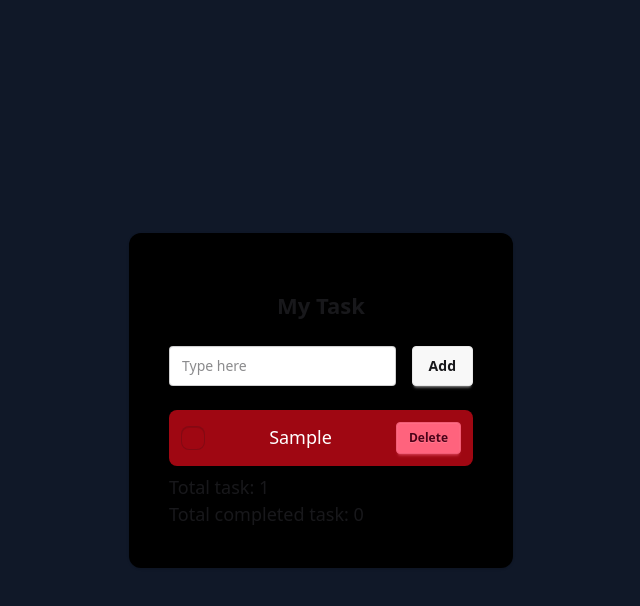
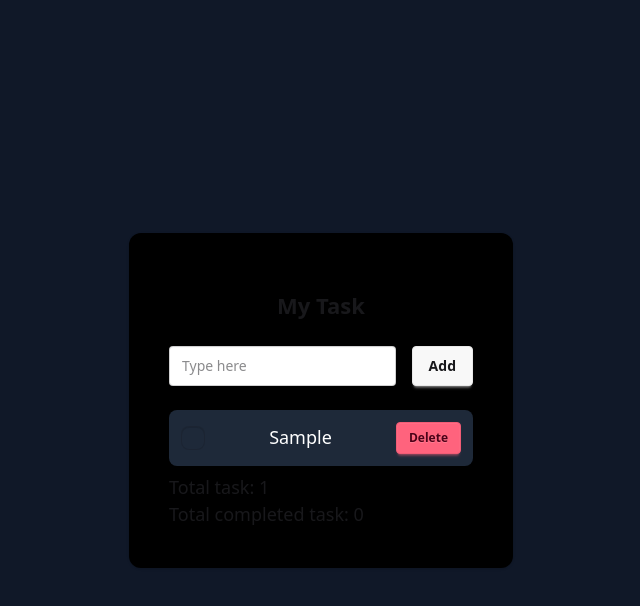
Before and after one commit to jacobferreras/todo-list, a Next.js app: page / in a window 1280 px wide. Both pictures are taken after typing "Sample" into the empty fields and a click on the button "Add". Shown: the top 606 px of the page, without its empty margins (319-959 px from the left). Built offline with nearby package versions, Linux system fonts and the light colour scheme.

Commit message:
fix: update task item background color and add useEffect for future enhancements

```diff
--- a/components/MyTaskContainer.tsx
+++ b/components/MyTaskContainer.tsx
@@ -1,7 +1,7 @@
 "use client";
 import Button from "./Button";
 import Inputfield from "./Inputfield";
-import { useState } from "react";
+import { useState, useEffect } from "react";
 
 const MyTaskContainer = () => {
   const [tasks, setTasks] = useState<string[]>([]);
@@ -9,6 +9,14 @@ const MyTaskContainer = () => {
   const [totalTasks, setTotalTasks] = useState(0);
   const [totalCompletedTasks, setTotalCompletedTasks] = useState(0);
   const [completedTasks, setCompletedTasks] = useState(false);
+
+  useEffect(() => {
+    const savedTasks = localStorage.getItem("tasks");
+    const savedTotalTasks = localStorage.getItem("totalTasks");
+    const savedTotalCompletedTasks = localStorage.getItem(
+      "totalCompletedTasks"
+    );
+  }, []);
 
   const handleInputChange = (event: React.ChangeEvent<HTMLInputElement>) => {
     setInputValue(event.target.value);
@@ -62,7 +70,7 @@ const MyTaskContainer = () => {
                 {tasks.map((task, index) => (
                   <li
                     key={index}
-                    className="flex justify-between items-center bg-red-800 p-3 rounded-lg"
+                    className="flex justify-between items-center bg-gray-800  p-3 rounded-lg"
                   >
                     <input
                       type="checkbox"
```
